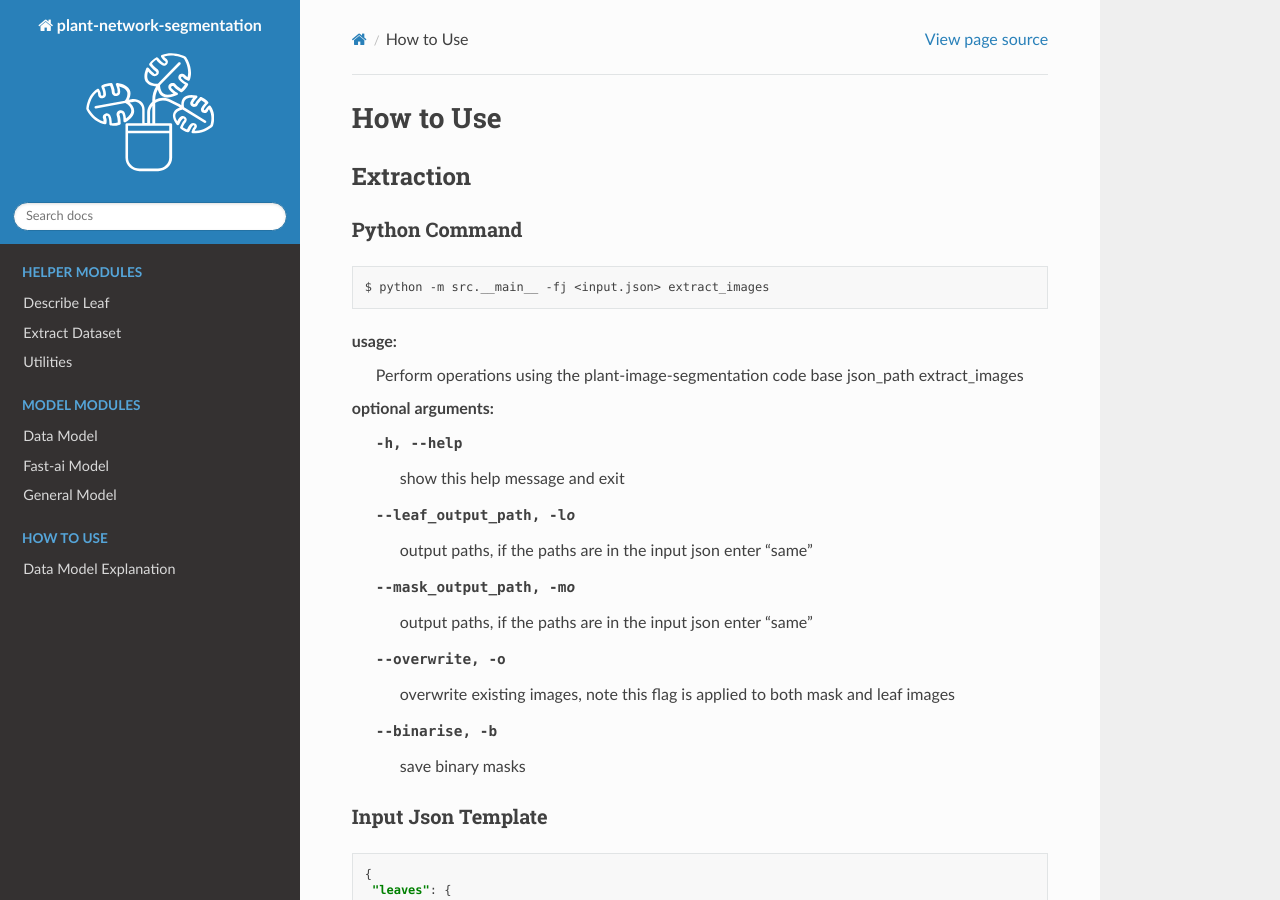
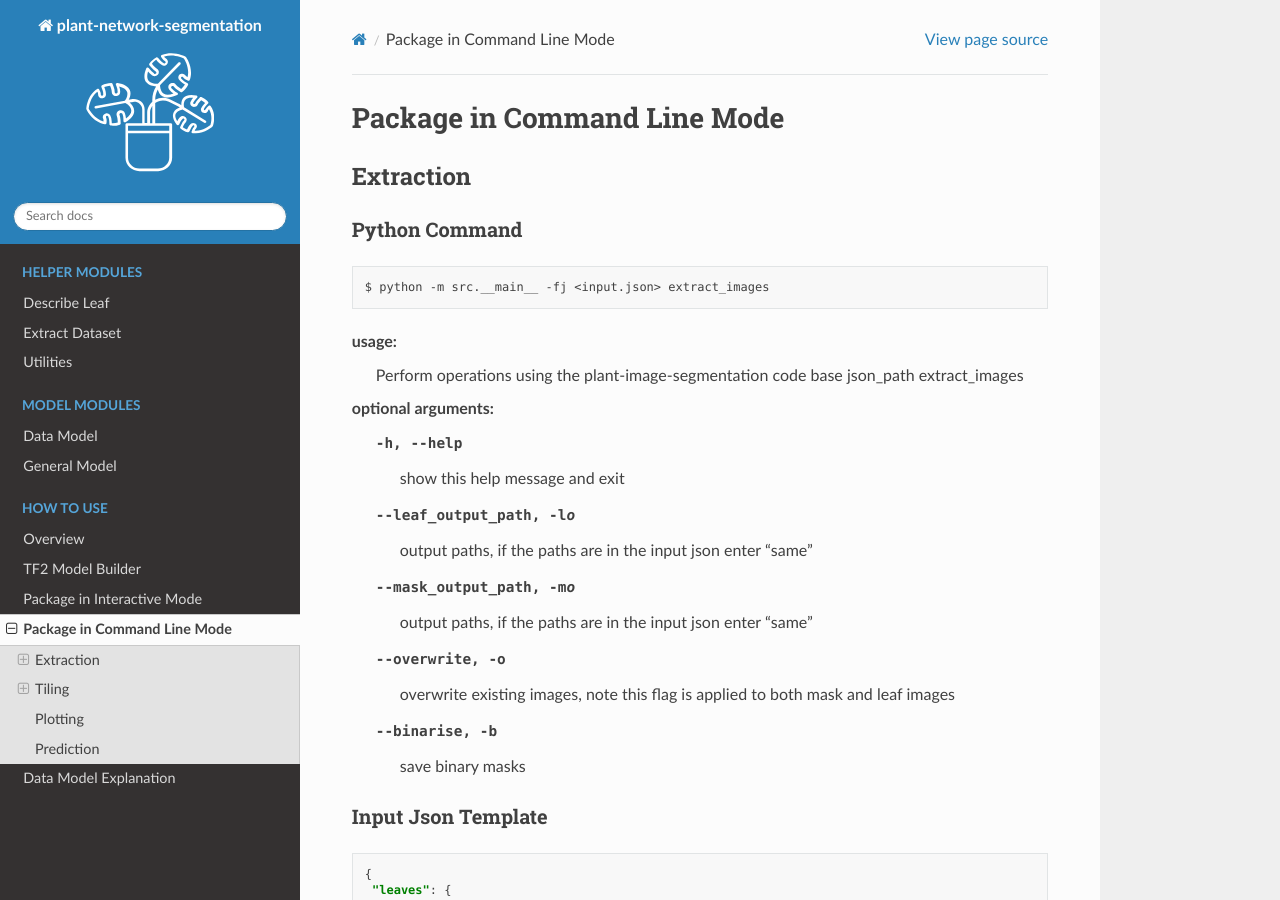
Before and after one commit to tristan-myles/plant-network-segmentation, a Sphinx documentation site: the page built from docs/pages/how_to_use_main_cl.rst, in a window 1280 px wide and 900 px high. Built offline with Sphinx 7.4.7 and the Read the Docs theme 2.0.0, drawn with Linux system fonts in a browser that asks for light colours; pages that are not in the unit, such as notebooks, are missing from menus.

Commit message:
Adds new "how to use pages"
- adds 2 new how to use pages
- updates index.rst
- updates how_to_use_main_cl heading

```diff
--- a/docs/index.rst
+++ b/docs/index.rst
@@ -27,7 +26,10 @@
    :maxdepth: 2
    :caption: How to Use
 
-   pages/how_to_use
+   pages/how_to_use_overview
+   pages/how_to_use_tf2
+   pages/how_to_use_main_interactive
+   pages/how_to_use_main_cl
    pages/data_model_xml
 
 Indices and tables
--- a/docs/pages/how_to_use_main_cl.rst
+++ b/docs/pages/how_to_use_main_cl.rst
@@ -1,5 +1,5 @@
-How to Use
-==========
+Package in Command Line Mode
+============================
 
 Extraction
 ----------
--- /dev/null
+++ b/docs/pages/how_to_use_main_interactive.rst
@@ -0,0 +1,2 @@
+Package in Interactive Mode
+===========================
--- /dev/null
+++ b/docs/pages/how_to_use_overview.rst
@@ -0,0 +1,2 @@
+Overview
+========
--- /dev/null
+++ b/docs/pages/how_to_use_tf2.rst
@@ -0,0 +1,2 @@
+TF2 Model Builder
+=================
```
Also changed, not shown: other parts of docs/index.rst (+0 -1 lines).
